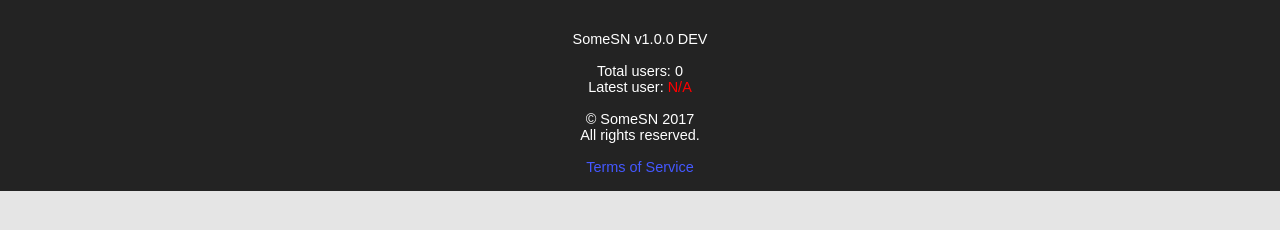
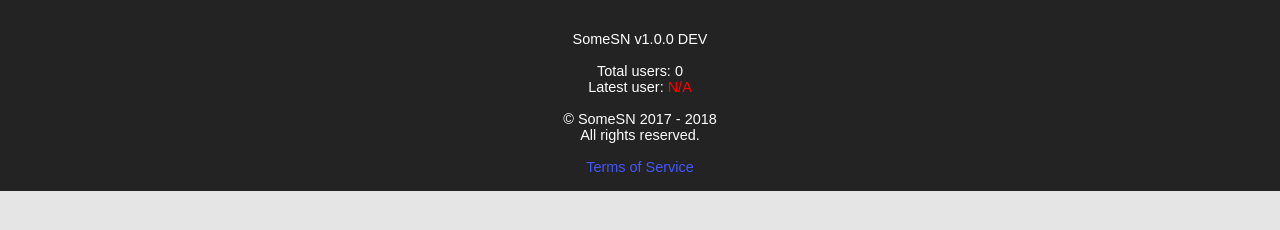
Before and after one commit to NodePoint/SomeSN, a PHP site: page /login/index.php in a window 1280 px wide. Shown: the part 303-533 px from the top of the page. Run offline with PHP 8.4, Linux system fonts and the light colour scheme; data that the repository does not hold is empty.

Commit message:
Update copyright 2/2

```diff
--- a/elements/usercounter.php
+++ b/elements/usercounter.php
@@ -60,7 +60,7 @@ else {
 ?>
 <br>
 <br>
-&copy; SomeSN 2017
+&copy; SomeSN 2017 - 2018
 <br>
 All rights reserved.
 <br>
```
